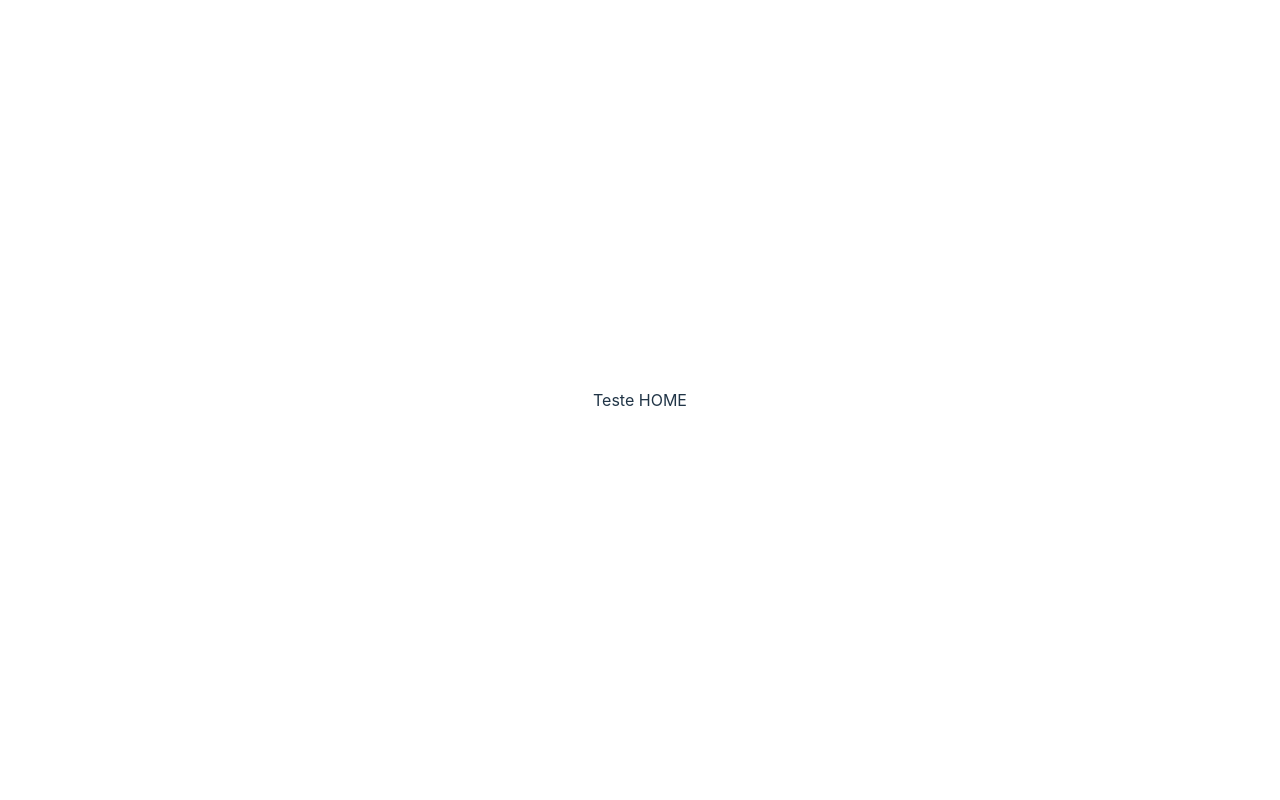
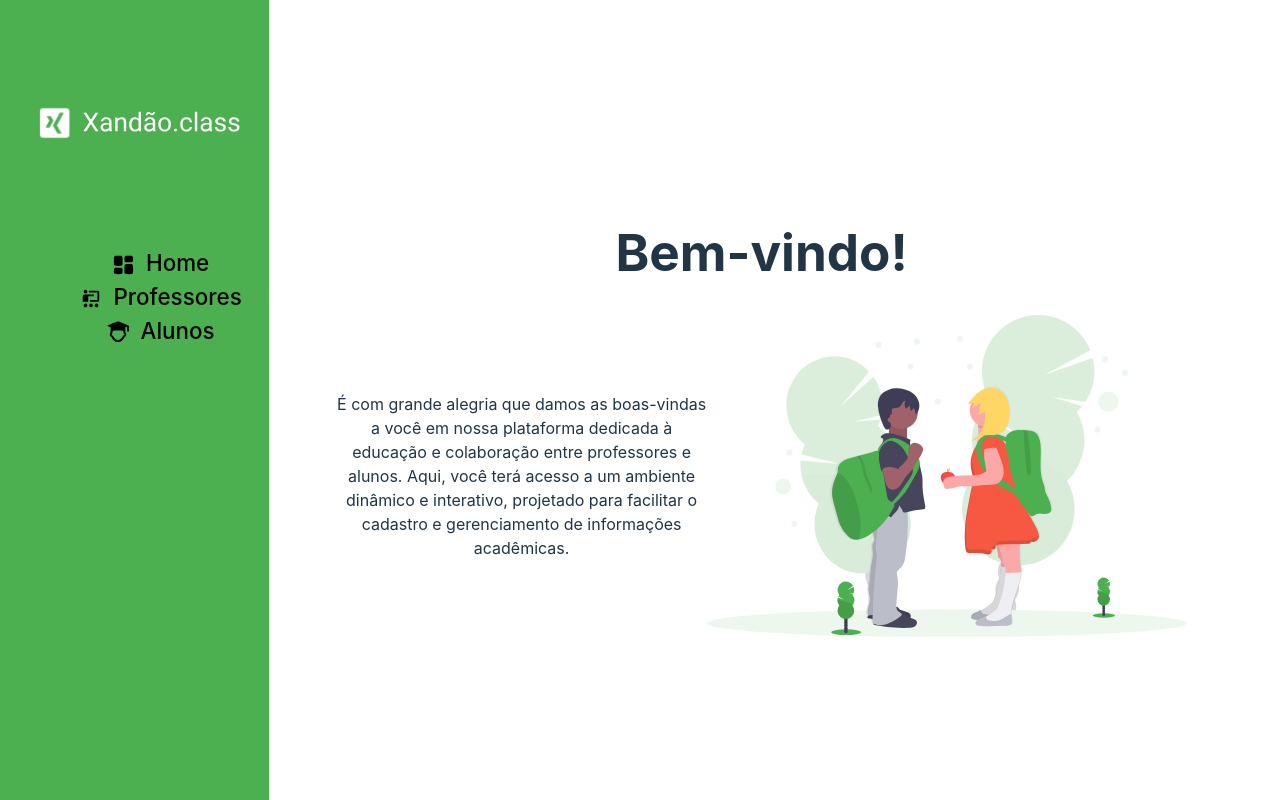
Before and after one commit to Sr-Matheus/sistemaReact, a React (Vite) app in the folder xandao_class/: page / in a window 1280 px wide. Built offline with nearby package versions, Linux system fonts and the light colour scheme.

Commit message:
Home e NavBar OK

```diff
--- a/xandao_class/src/components/nav/index.jsx
+++ b/xandao_class/src/components/nav/index.jsx
@@ -1,9 +1,40 @@
 import React from 'react';
+import './navbar.css'
+import logo_pos from '../../resources/img/logo_pos.svg'
+import DashboardIcon from '../../resources/icons/dashboard.svg';
+import TeacherIcon from '../../resources/icons/teacher.svg';
+import StudentIcon from '../../resources/icons/student.svg';
 
 const MyNavBar = () =>
 {
     return(
         <>
+            <div className="navbar">
+                <img src={logo_pos} alt="Logo" className="logo" />
+                <nav>
+                    <ul className="nav-links">
+                        <li>
+                            <a href="/" className="nav-link">
+                            <img src={DashboardIcon} alt="Dashboard" className="icon" />
+                            Home
+                            </a>
+                        </li>
+                        <li>
+                            <a href="/professores" className="nav-link">
+                            <img src={TeacherIcon} alt="Teacher" className="icon" />
+                            Professores
+                            </a>
+                        </li>
+                        <li>
+                            <a href="/alunos" className="nav-link">
+                            <img src={StudentIcon} alt="Student" className="icon" />
+                            Alunos
+                            </a>
+                        </li>
+
+                    </ul>
+                </nav>
+            </div>
         </>
     );
 }
--- /dev/null
+++ b/xandao_class/src/components/nav/navbar.css
@@ -0,0 +1,43 @@
+.navbar {
+    min-width: 250px;
+    width: 20%;
+    height: 100vh;
+    position: fixed;
+    left: 0;
+    top: 0;
+    background-color: #4CAF50;
+    display: flex;
+    flex-direction: column;
+    justify-content: flex-start;
+    padding-left: 1%;
+  }
+
+
+  .logo {
+    max-width: 90%;
+    margin-top: 20%;
+  }
+
+  a
+  {
+    font-size: 1.4em;
+  }
+
+
+  .nav-links{
+    list-style: none;
+    margin-top: 20%;
+  }
+
+  .nav-link {
+    color: #000;
+    text-decoration: none;
+    list-style: none;
+  }
+
+  .icon {
+    height: 1em;
+    width: auto;
+    vertical-align: middle;
+    margin-right: 0.5em;
+  }
--- /dev/null
+++ b/xandao_class/src/pages/home/home.css
@@ -0,0 +1,20 @@
+main
+{
+    margin-left: 25%;
+    width: 70%;
+    justify-content: flex-start;
+    align-items: flex-start;
+    margin-top: 5%;
+}
+
+.body
+{
+    display: flex;
+    align-items: center;
+}
+
+
+.home_pic
+{
+    min-width: 480px;
+}
--- a/xandao_class/src/pages/home/index.jsx
+++ b/xandao_class/src/pages/home/index.jsx
@@ -1,10 +1,24 @@
 import React from "react";
+import './home.css'
+import home from '../../resources/img/home.svg'
 
 const Home = () =>
 {
     return(
         <>
-            <p>Teste HOME</p>
+            <main>
+                <h1>Bem-vindo!</h1>
+
+                <div className="body">
+                    <p>
+                        É com grande alegria que damos as boas-vindas a você em nossa plataforma dedicada à educação e colaboração entre professores e alunos. Aqui, você terá acesso a um ambiente dinâmico e interativo, projetado para facilitar o cadastro e gerenciamento de informações acadêmicas.
+                    </p>
+
+                    <img src={home} alt="" className="home_pic" />
+                </div>
+
+            </main>
+
         </>
     );
 }
```
Also changed, not shown: 1 other file (tests, documents, lock files or other folders).
